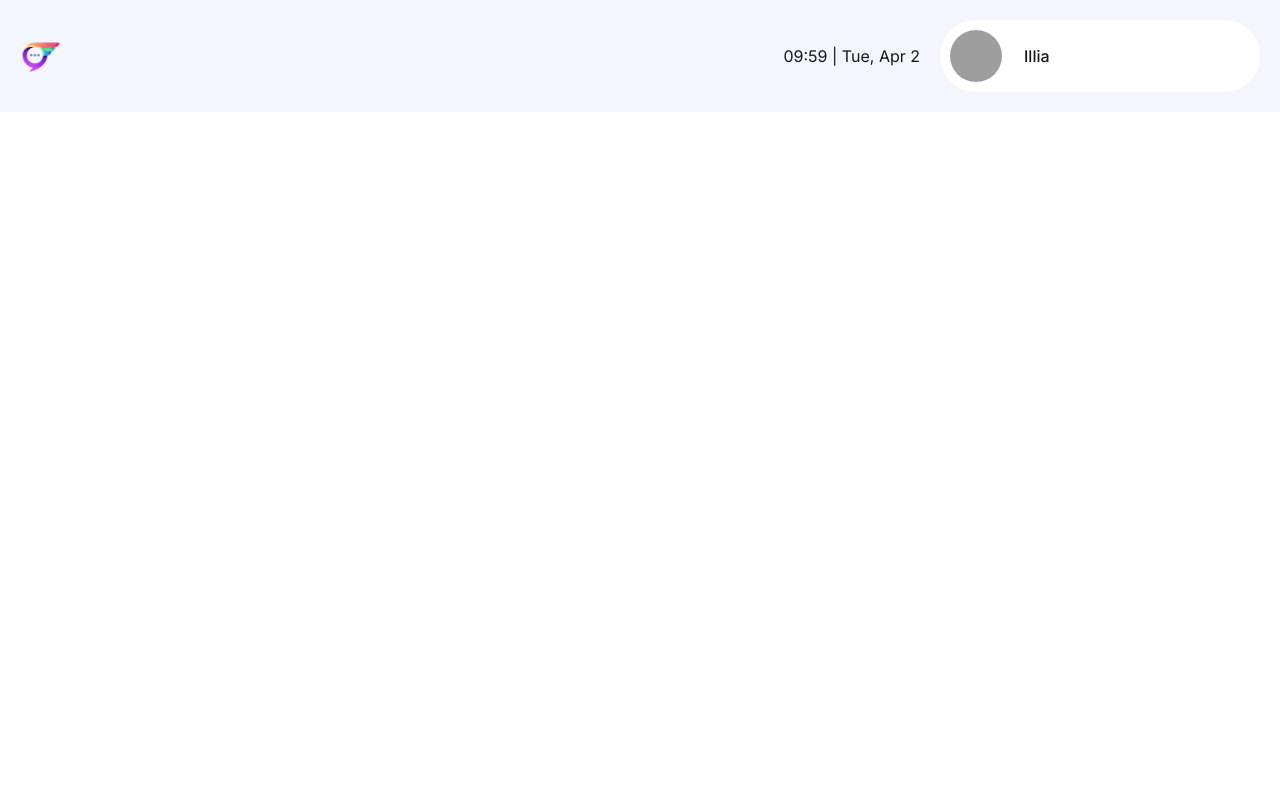
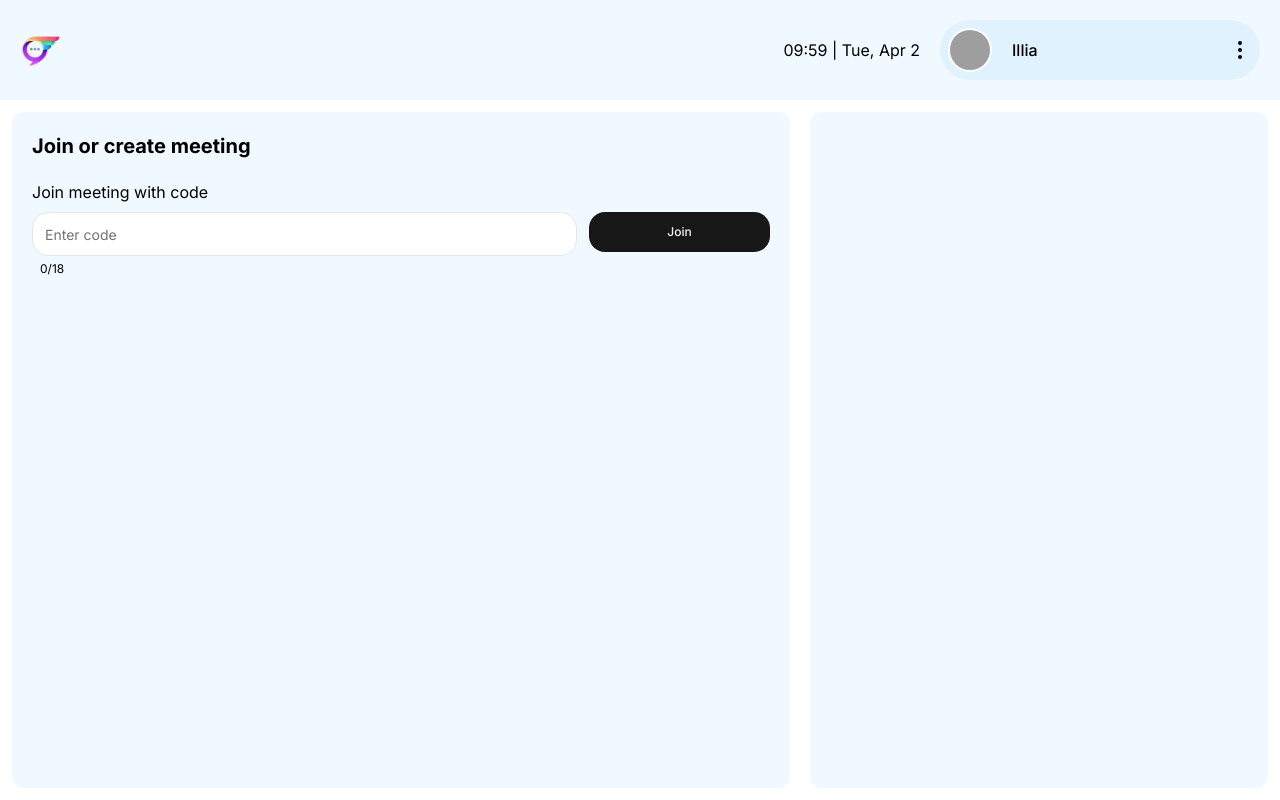
Before and after one commit to kraevskiy/video-call-platform-client, a Next.js app in the folder client/: page / in a window 1280 px wide. Built offline with nearby package versions, Linux system fonts and the light colour scheme; grey boxes are pictures that could not be loaded.

Commit message:
addwidjet && fix styles

```diff
--- a/client/package.json
+++ b/client/package.json
@@ -11,10 +11,12 @@
   "dependencies": {
     "@radix-ui/react-avatar": "^1.0.4",
     "@radix-ui/react-popover": "^1.0.7",
+    "@radix-ui/react-slot": "^1.0.2",
     "@radix-ui/react-switch": "^1.0.3",
     "class-variance-authority": "^0.7.0",
     "clsx": "^2.1.0",
     "dayjs": "^1.11.10",
+    "lucide": "^0.364.0",
     "lucide-react": "^0.364.0",
     "next": "14.1.4",
     "next-themes": "^0.3.0",
--- a/client/src/app/globals.css
+++ b/client/src/app/globals.css
@@ -4,6 +4,6 @@
 
 @layer base {
   body {
-    @apply bg-light-secondary dark:bg-dark-secondary text-light-primary dark:text-dark-primary
+    /*@apply bg-light-secondary dark:bg-dark-secondary text-light-primary dark:text-dark-primary*/
   }
 }
--- a/client/src/app/page.tsx
+++ b/client/src/app/page.tsx
@@ -1,7 +1,18 @@
-import Navbar from '@/components/navbar';
+import Navbar from "@/components/navbar";
+import { JoinMeetingWidget } from '@/components/widgets';
 
 export default function Home() {
-  return <main className="flex h-[calc(100dvh)] flex-col">
-    <Navbar />
-  </main>;
+  return (
+    <main className="flex h-[calc(100dvh)] flex-col">
+      <Navbar />
+      <div className="grid grow gap-5 p-3 md:grid-cols-[1.7fr,1fr]">
+        <div className="bg-sky-50 dark:bg-gray-800 rounded-xl p-5">
+          <h2 className="text-xl font-bold mb-5">Join or create meeting</h2>
+          <h3 className="mb-2 text-lg">Join meeting with code</h3>
+          <JoinMeetingWidget />
+        </div>
+        <div className="bg-sky-50 dark:bg-gray-800 rounded-xl p-5"></div>
+      </div>
+    </main>
+  );
 }
--- a/client/src/components/navbar/index.tsx
+++ b/client/src/components/navbar/index.tsx
@@ -4,7 +4,7 @@ import MyAvatar from '@/components/navbar/my-avatar';
 
 const Navbar = () => {
   return (
-    <div className="bg-light-primary dark:bg-dark-primary flex w-full p-5 justify-between items-center">
+    <div className="bg-sky-50 dark:bg-gray-800 flex w-full p-5 justify-between items-center">
       <Image src="/logo.png" alt="Video platform" width={40} height={38} quality={100}/>
       <div className="flex items-center gap-x-5">
         <Time />
--- a/client/src/components/navbar/my-avatar.tsx
+++ b/client/src/components/navbar/my-avatar.tsx
@@ -7,6 +7,7 @@ import {
 import { Avatar, AvatarImage, AvatarFallback } from "@/components/ui/avatar";
 import { Switch } from "@/components/ui/switch";
 import { useTheme } from "next-themes";
+import { EllipsisVertical } from "lucide-react";
 
 export default function MyAvatar() {
   const { theme, setTheme } = useTheme();
@@ -14,7 +15,7 @@ export default function MyAvatar() {
   return (
     <Popover>
       <PopoverTrigger>
-        <div className="bg-light-secondary dark:bg-dark-secondary flex h-full cursor-pointer items-center justify-between rounded-full p-2 md:w-80">
+        <div className="bg-sky-100 dark:bg-gray-900 flex h-full cursor-pointer items-center justify-between rounded-full p-2 md:w-80">
           <div className="flex items-center gap-x-5">
             <Avatar className="border-2 border-white">
               <AvatarImage src="https://github.com/shadcn.png" />
@@ -22,17 +23,18 @@ export default function MyAvatar() {
             </Avatar>
             <div className="hidden font-medium md:block">Illia</div>
           </div>
+          <EllipsisVertical className="hidden md:block"/>
         </div>
       </PopoverTrigger>
       <PopoverContent>
-        <div className="flex justify-between cursor-pointer items-center gap-x-3 rounded-xl p-2 duration-200 hover:bg-gray-50 dark:hover:bg-gray-800">
+        <div className="flex cursor-pointer items-center justify-between gap-x-3 rounded-xl p-2 duration-200 hover:bg-sky-100 dark:hover:bg-gray-900">
           Switch theme{" "}
           <Switch
             defaultChecked={theme === "dark"}
             onCheckedChange={(value) => setTheme(value ? "dark" : "light")}
           />
         </div>
-        <div className="flex cursor-pointer items-center gap-x-3 rounded-xl p-2 duration-200 hover:bg-gray-50 dark:hover:bg-gray-800">
+        <div className="flex cursor-pointer items-center gap-x-3 rounded-xl p-2 duration-200 hover:bg-sky-100 dark:hover:bg-gray-900">
           sign
         </div>
       </PopoverContent>
--- a/client/src/components/ui/avatar.tsx
+++ b/client/src/components/ui/avatar.tsx
@@ -12,7 +12,7 @@ const Avatar = React.forwardRef<
   <AvatarPrimitive.Root
     ref={ref}
     className={cn(
-      "relative flex h-12 w-12 md:h-14 md:w-14 shrink-0 overflow-hidden rounded-full",
+      "relative flex h-10 w-10 md:h-11 md:w-11 shrink-0 overflow-hidden rounded-full",
       className
     )}
     {...props}
--- /dev/null
+++ b/client/src/components/ui/button.tsx
@@ -0,0 +1,56 @@
+import * as React from "react"
+import { Slot } from "@radix-ui/react-slot"
+import { cva, type VariantProps } from "class-variance-authority"
+
+import { cn } from "@/lib/utils"
+
+const buttonVariants = cva(
+  "duration-300 inline-flex items-center justify-center whitespace-nowrap rounded-md text-sm font-medium ring-offset-white transition-colors focus-visible:outline-none focus-visible:ring-2 focus-visible:ring-neutral-950 focus-visible:ring-offset-2 disabled:pointer-events-none disabled:opacity-50 dark:ring-offset-neutral-950 dark:focus-visible:ring-neutral-300",
+  {
+    variants: {
+      variant: {
+        default: "bg-neutral-900 text-neutral-50 hover:bg-neutral-900/90 dark:bg-neutral-50 dark:text-neutral-900 dark:hover:bg-neutral-50/90",
+        destructive:
+          "bg-red-500 text-neutral-50 hover:bg-red-500/90 dark:bg-red-900 dark:text-neutral-50 dark:hover:bg-red-900/90",
+        outline:
+          "border border-neutral-200 bg-white hover:bg-neutral-100 hover:text-neutral-900 dark:border-neutral-800 dark:bg-neutral-950 dark:hover:bg-neutral-800 dark:hover:text-neutral-50",
+        secondary:
+          "bg-neutral-100 text-neutral-900 hover:bg-neutral-100/80 dark:bg-neutral-800 dark:text-neutral-50 dark:hover:bg-neutral-800/80",
+        ghost: "hover:bg-neutral-100 hover:text-neutral-900 dark:hover:bg-neutral-800 dark:hover:text-neutral-50",
+        link: "text-neutral-900 underline-offset-4 hover:underline dark:text-neutral-50",
+      },
+      size: {
+        default: "h-10 px-4 py-2",
+        sm: "h-9 rounded-md px-3",
+        lg: "h-11 rounded-md px-8",
+        icon: "h-10 w-10",
+      },
+    },
+    defaultVariants: {
+      variant: "default",
+      size: "default",
+    },
+  }
+)
+
+export interface ButtonProps
+  extends React.ButtonHTMLAttributes<HTMLButtonElement>,
+    VariantProps<typeof buttonVariants> {
+  asChild?: boolean
+}
+
+const Button = React.forwardRef<HTMLButtonElement, ButtonProps>(
+  ({ className, variant, size, asChild = false, ...props }, ref) => {
+    const Comp = asChild ? Slot : "button"
+    return (
+      <Comp
+        className={cn(buttonVariants({ variant, size, className }))}
+        ref={ref}
+        {...props}
+      />
+    )
+  }
+)
+Button.displayName = "Button"
+
+export { Button, buttonVariants }
--- /dev/null
+++ b/client/src/components/ui/input.tsx
@@ -0,0 +1,25 @@
+import * as React from "react"
+
+import { cn } from "@/lib/utils"
+
+export interface InputProps
+  extends React.InputHTMLAttributes<HTMLInputElement> {}
+
+const Input = React.forwardRef<HTMLInputElement, InputProps>(
+  ({ className, type, ...props }, ref) => {
+    return (
+      <input
+        type={type}
+        className={cn(
+          "flex h-10 w-full rounded-md border border-neutral-200 bg-white px-3 py-2 text-sm ring-offset-white file:border-0 file:bg-transparent file:text-sm file:font-medium placeholder:text-neutral-500 focus-visible:outline-none focus-visible:ring-2 focus-visible:ring-neutral-950 focus-visible:ring-offset-2 disabled:cursor-not-allowed disabled:opacity-50 dark:border-neutral-800 dark:bg-gray-900 dark:ring-offset-neutral-950 dark:placeholder:text-neutral-400 dark:focus-visible:ring-neutral-300",
+          className
+        )}
+        ref={ref}
+        {...props}
+      />
+    )
+  }
+)
+Input.displayName = "Input"
+
+export { Input }
--- a/client/src/components/ui/popover.tsx
+++ b/client/src/components/ui/popover.tsx
@@ -19,7 +19,7 @@ const PopoverContent = React.forwardRef<
       align={align}
       sideOffset={sideOffset}
       className={cn(
-        "z-50 w-80 rounded-2xl border border-neutral-200 bg-light-secondary dark:bg-dark-secondary p-2 text-neutral-950 shadow-md outline-none data-[state=open]:animate-in data-[state=closed]:animate-out data-[state=closed]:fade-out-0 data-[state=open]:fade-in-0 data-[state=closed]:zoom-out-95 data-[state=open]:zoom-in-95 data-[side=bottom]:slide-in-from-top-2 data-[side=left]:slide-in-from-right-2 data-[side=right]:slide-in-from-left-2 data-[side=top]:slide-in-from-bottom-2 dark:border-neutral-800 dark:text-neutral-50",
+        "z-50 w-80 rounded-2xl border border-neutral-200 bg-sky-50 dark:bg-gray-800 p-2 text-neutral-950 shadow-md outline-none data-[state=open]:animate-in data-[state=closed]:animate-out data-[state=closed]:fade-out-0 data-[state=open]:fade-in-0 data-[state=closed]:zoom-out-95 data-[state=open]:zoom-in-95 data-[side=bottom]:slide-in-from-top-2 data-[side=left]:slide-in-from-right-2 data-[side=right]:slide-in-from-left-2 data-[side=top]:slide-in-from-bottom-2 dark:border-neutral-800 dark:text-neutral-50",
         className
       )}
       {...props}
--- a/client/src/components/ui/switch.tsx
+++ b/client/src/components/ui/switch.tsx
@@ -18,7 +18,7 @@ const Switch = React.forwardRef<
       focus-visible:ring-offset-white disabled:cursor-not-allowed
       disabled:opacity-50 data-[state=checked]:bg-neutral-900
       data-[state=unchecked]:bg-neutral-200 dark:focus-visible:ring-neutral-300
-      dark:focus-visible:ring-offset-neutral-950 dark:data-[state=checked]:bg-violet-600
+      dark:focus-visible:ring-offset-neutral-950 dark:data-[state=checked]:bg-gray-500
       dark:data-[state=unchecked]:bg-neutral-800`,
       className
     )}
@@ -29,7 +29,7 @@ const Switch = React.forwardRef<
       className={cn(
         `pointer-events-none block h-5 w-5 rounded-full bg-white shadow-lg
         ring-0 transition-transform data-[state=checked]:translate-x-5
-        data-[state=unchecked]:translate-x-0 dark:bg-violet-900`
+        data-[state=unchecked]:translate-x-0 dark:bg-gray-900`
       )}
     />
   </SwitchPrimitives.Root>
--- /dev/null
+++ b/client/src/components/widgets/index.tsx
@@ -0,0 +1 @@
+export * from "./join-meeting.widget";
--- /dev/null
+++ b/client/src/components/widgets/join-meeting.widget.tsx
@@ -0,0 +1,23 @@
+"use client";
+import { Button } from "@/components/ui/button";
+import { Input } from "@/components/ui/input";
+import { useState } from "react";
+
+export function JoinMeetingWidget() {
+  const [code, setCode] = useState("");
+  return (
+    <>
+      <div className="grid gap-3 sm:grid-cols-[3fr,1fr]">
+        <Input
+          className="text-md h-11 sm:rounded-2xl"
+          placeholder="Enter code"
+          maxLength={18}
+          value={code}
+          onChange={(e) => setCode(e.target.value)}
+        />
+        <Button className="sm:rounded-2xl">Join</Button>
+      </div>
+      <div className="ml-2 mt-1 text-sm">{code.length}/18</div>
+    </>
+  );
+}
```
Also changed, not shown: 1 other file (tests, documents, lock files or other folders).
